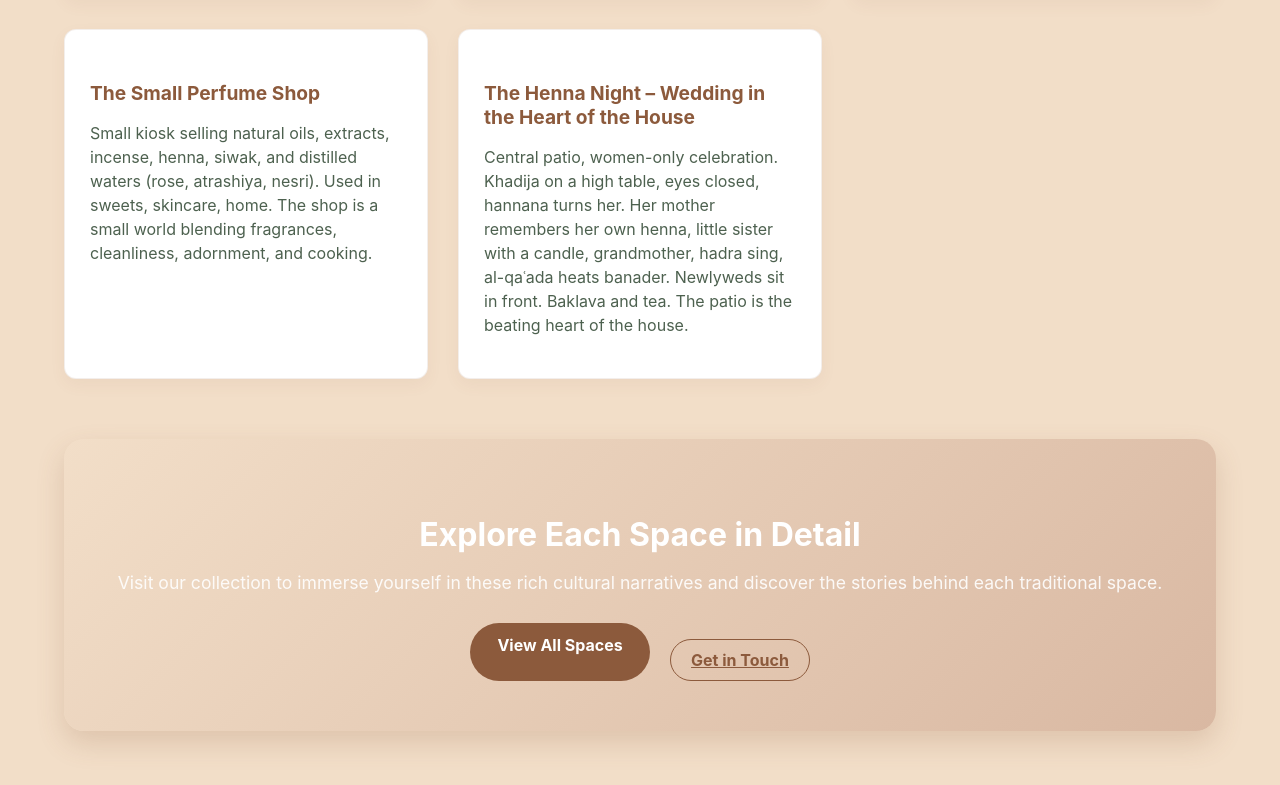
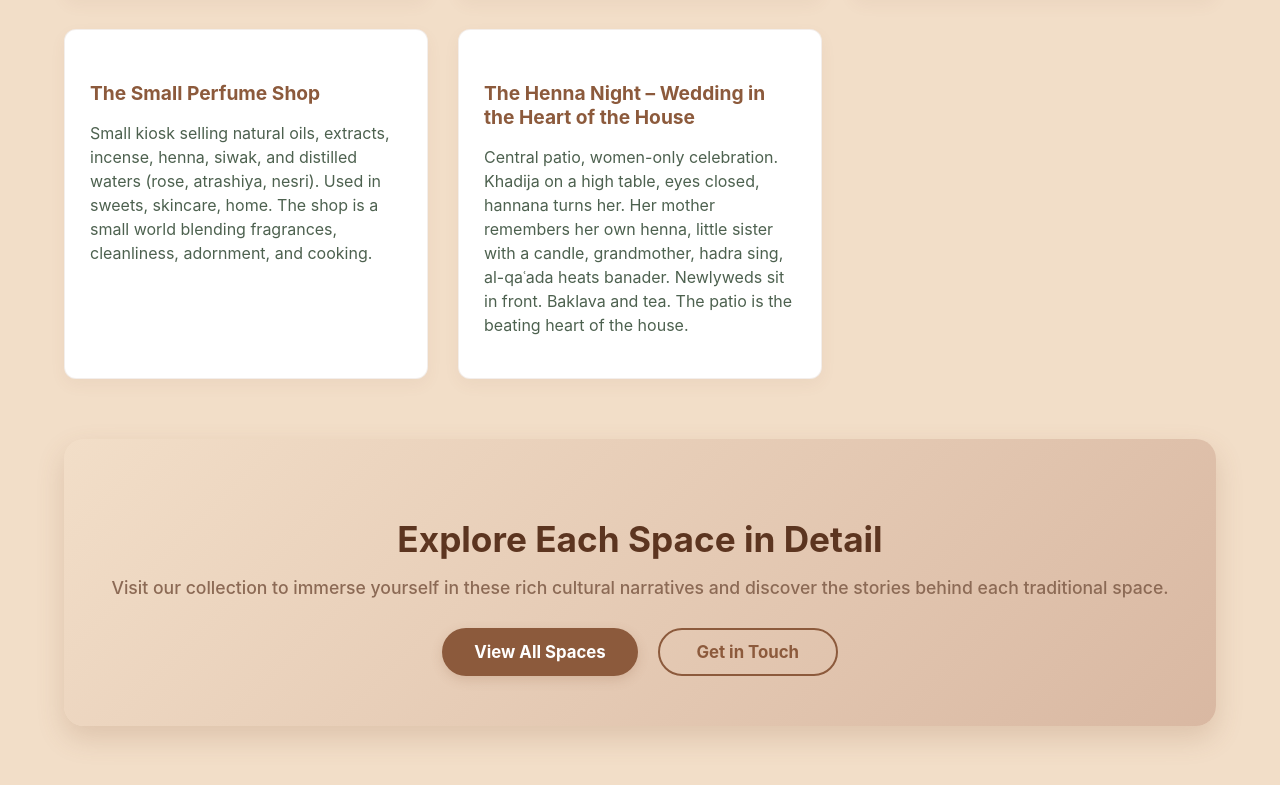
Before and after one commit to raefknani/psc_histora, a React (Create React App) app: page /learn-more in a window 1280 px wide. Shown: the part 1495-2280 px from the top of the page. Built offline with nearby package versions, Linux system fonts and the light colour scheme; no server answers.

Commit message:
updating learn more page

```diff
--- a/src/LearnMore.css
+++ b/src/LearnMore.css
@@ -199,21 +199,23 @@
 .cta-section {
   text-align: center;
   background: linear-gradient(135deg, #f2dec8, #d9b8a2);
-  color: white;
+  color: #5c3520;
   padding: 50px 40px;
   border-radius: 20px;
   box-shadow: 0 12px 28px rgba(140, 90, 60, 0.2);
 }
 
 .cta-section h2 {
-  font-size: 2rem;
+  font-size: 2.2rem;
   margin-bottom: 15px;
+  color: #5c3520;
 }
 
 .cta-section p {
   font-size: 1.1rem;
   margin-bottom: 30px;
-  opacity: 0.9;
+  color: #8c6a55;
+  font-weight: 500;
 }
 
 .cta-buttons {
@@ -223,40 +225,53 @@
   gap: 20px;
 }
 
-.btn-primary {
-  background: white;
-  color: #2e623d;
+.cta-section .btn-primary {
+  background: #8c5a3c;
+  color: white;
   border: none;
-  padding: 14px 28px;
-  border-radius: 8px;
+  padding: 14px 32px;
+  border-radius: 100px;
   font-weight: 700;
-  font-size: 1rem;
+  font-size: 1.05rem;
   cursor: pointer;
   text-decoration: none;
-  display: inline-block;
+  display: inline-flex;
+  align-items: center;
+  justify-content: center;
   transition: all 0.3s ease;
+  box-shadow: 0 4px 12px rgba(140, 90, 60, 0.2);
+  min-width: 180px;
 }
 
-.btn-primary:hover {
-  background: #f7e5d9;
+.cta-section .btn-primary:hover {
+  background: #7c4c33;
   transform: translateY(-2px);
   box-shadow: 0 6px 16px rgba(140, 90, 60, 0.3);
 }
 
-.btn-secondary {
+.cta-section .btn-secondary {
   background: transparent;
-  color: white;
-  border: 2px solid white;
-  padding: 12px 24px;
-  border-radius: 8px;
-  font-weight: 600;
+  color: #8c5a3c;
+  border: 2px solid #8c5a3c;
+  padding: 12px 30px;
+  border-radius: 100px;
+  font-weight: 700;
+  font-size: 1.05rem;
   cursor: pointer;
+  text-decoration: none;
+  display: inline-flex;
+  align-items: center;
+  justify-content: center;
   transition: all 0.3s ease;
+  min-width: 180px;
+  margin-top: 0;
 }
 
-.btn-secondary:hover {
-  background: white;
-  color: #8c5a3c;
+.cta-section .btn-secondary:hover {
+  background: #8c5a3c;
+  color: white;
+  transform: translateY(-2px);
+  box-shadow: 0 6px 16px rgba(140, 90, 60, 0.2);
 }
 
 @media (max-width: 768px) {
@@ -346,7 +361,7 @@
     gap: 12px;
   }
 
-  .btn-primary, .btn-secondary {
+  .cta-section .btn-primary, .cta-section .btn-secondary {
     padding: 12px 20px;
     font-size: 0.9rem;
     width: 100%;
```
